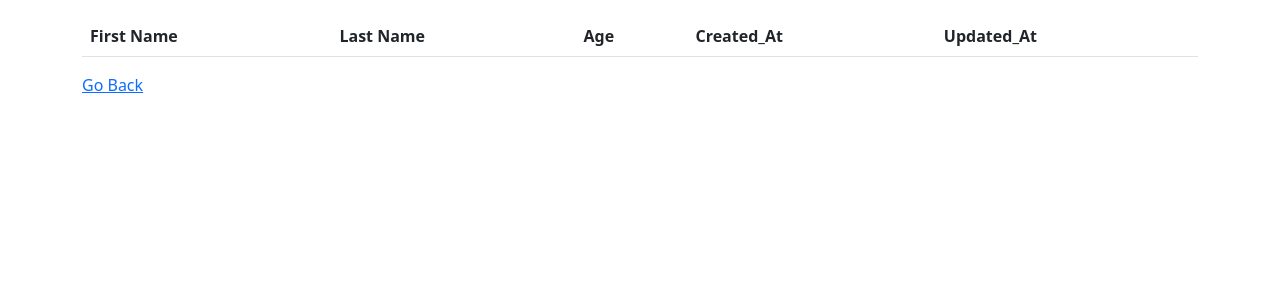
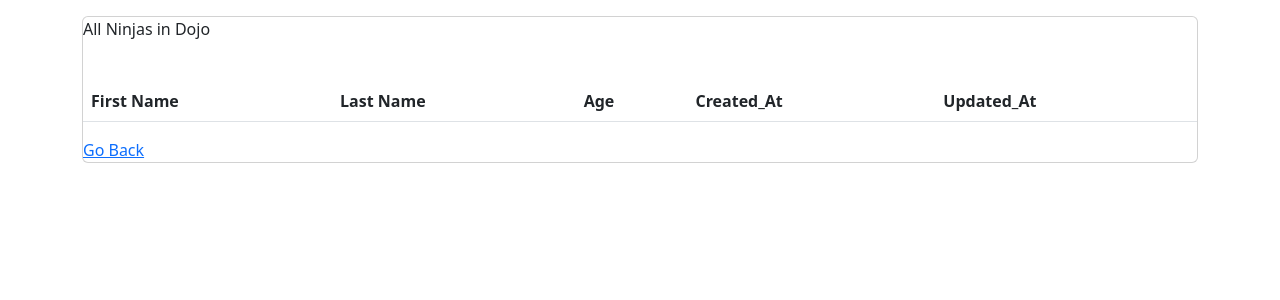
Before and after one commit to stephaniepuertas/dojos_ninjas_fullstack, a Flask app: template flask_app/templates/one_dojo.html in a window 1280 px wide. Shown: the part 56-356 px from the top of the page. Run offline with Flask 2, Linux system fonts and the light colour scheme; the template is opened without the code that fills it, so the values that code supplies are empty.

Commit message:
editting one_ninja

```diff
--- a/flask_app/templates/one_dojo.html
+++ b/flask_app/templates/one_dojo.html
@@ -32,6 +32,11 @@
     <main class="container">
         <div class="row">
             <div class="col">
+                <div class="card">
+                    <div class="cardheader"> All Ninjas in Dojo</div>
+                    <div class="card-body">
+                        <h4> {{dojo.name}}</h4>
+                    </div>
                     <table class="table">
                         <thead>
                             <tr>
@@ -62,6 +67,7 @@
                     <a href="/dojos">Go Back</a>
                 </div>
             </div>
+        </div>
     </main>
     <script src="https://cdn.jsdelivr.net/npm/bootstrap@5.2.1/dist/js/bootstrap.bundle.min.js"
         integrity="sha384-u1OknCvxWvY5kfmNBILK2hRnQC3Pr17a+RTT6rIHI7NnikvbZlHgTPOOmMi466C8"
```
Lines whose indentation alone changed are shown as unchanged.
